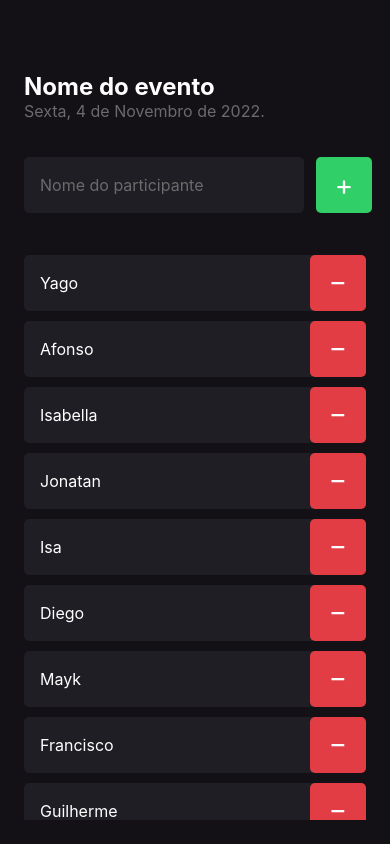
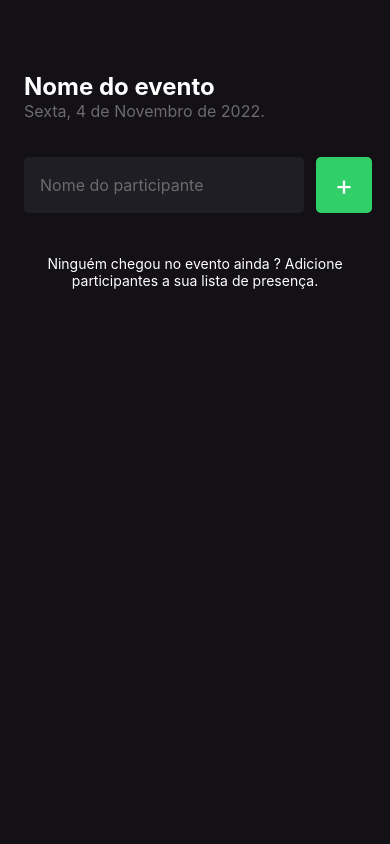
Before and after one commit to yagoafonso/iamhere, a React Native app: screen / in a window 390 px wide. Built offline with nearby package versions, Linux system fonts and the light colour scheme.

Commit message:
finished project :white_check_mark:

```diff
--- a/src/screens/Home/index.tsx
+++ b/src/screens/Home/index.tsx
@@ -1,4 +1,4 @@
-import React from 'react';
+import React,  { useState } from 'react';
 import { Text, View, TextInput, TouchableOpacity, FlatList, Alert } from 'react-native';
 
 import { Participant } from '../../components/Participant';
@@ -6,19 +6,24 @@
 import { styles } from './styles';
 
 export function Home() {
-  const participants = ['Yago', 'Afonso', 'Isabella', 'Jonatan', 'Isa', 'Diego', 'Mayk', 'Francisco', 'Guilherme', 'Ana', 'Caroline'];
+  const [participants, setParticipants] = useState<string[]>([]);
+  const [participantName, setParticipantName] = useState('');
+
 
   function handleParticipantAdd(){
-    if(participants.includes("Yago")){
-      return Alert.alert("Participante existe","Já existe um participante na lista com esse nome.")
+    if(participants.includes('participantName')){
+      return Alert.alert('Participante existe','Já existe um participante na lista com esse nome.')
+    }
 
-    }
+    setParticipants(prevState =>[...prevState, participantName]);
+    setParticipantName('');
   }
    function handleParticipantRemove(name: string){
-    Alert.alert("Remover",`Remover o participante ${name} ?`,[
+
+    Alert.alert('Remover',`Remover o participante ${name} ?`,[
       {
         text: 'Sim',
-        onPress: () => Alert.alert("Deletado!")
+        onPress: () => setParticipants(prevState => prevState.filter(participant => participant !== name))
       },
       {
         text: 'Não',
@@ -37,8 +42,10 @@
       <View style={styles.form}>
         <TextInput
           style={styles.input}
-          placeholder="Nome do participante"
-          placeholderTextColor="#6B6B6B"
+          placeholder='Nome do participante'
+          placeholderTextColor='#6B6B6B'
+          onChangeText={setParticipantName}
+          value={participantName}
         />
 
         <TouchableOpacity style={styles.button} onPress={handleParticipantAdd}>
```
